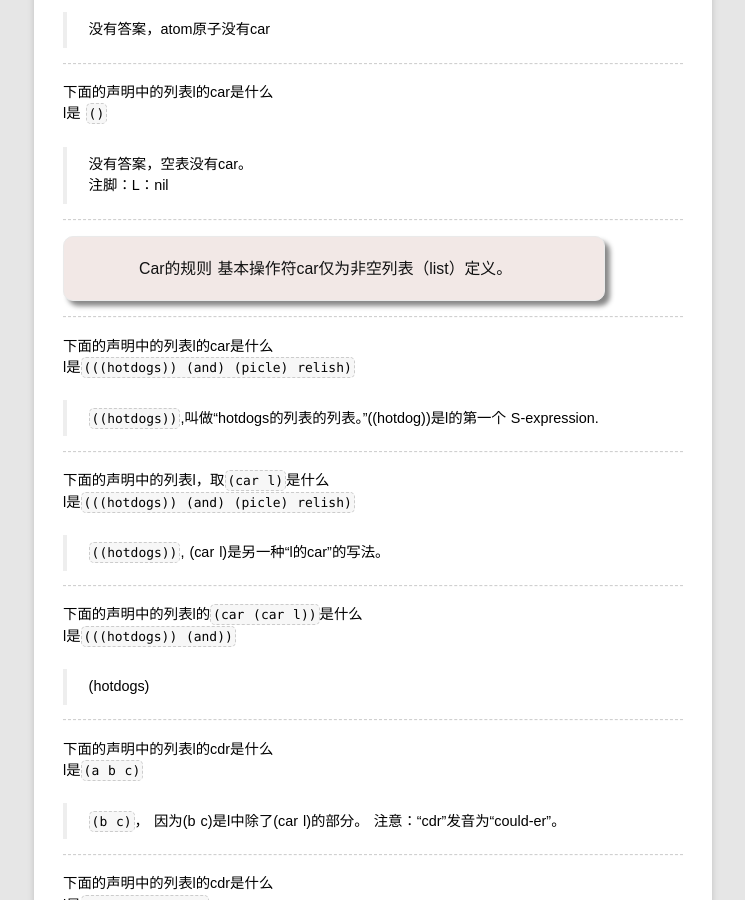
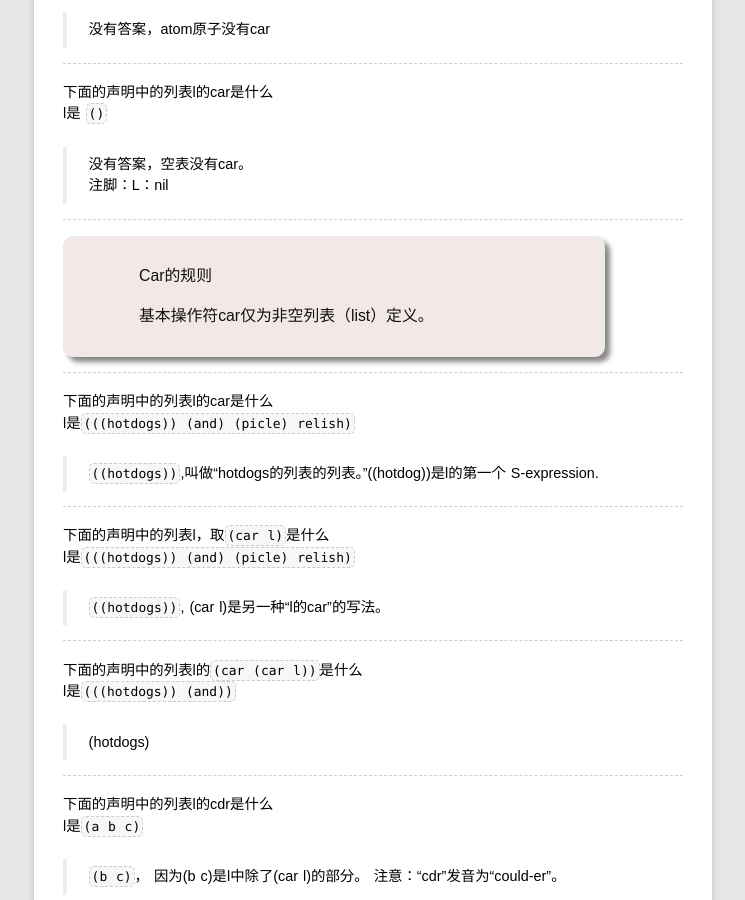
Before and after one commit to rhuichao/uternet.github.io, a Jekyll site: the page built from TLS/01.md, in a window 1280 px wide and 900 px high, scrolled down 3075 px. Shown: the whole window, without its empty margins (267-1012 px from the left). Built offline with Jekyll 4.4.1, drawn with Linux system fonts in a browser that asks for light colours; some web fonts are replaced; Markdown is read by kramdown in place of the engine named in the settings.

Commit message:
new document posted

```diff
--- a/TLS/01.md
+++ b/TLS/01.md
@@ -168,8 +168,8 @@ l是 `()`
 ------------------
 
 <div class="textbox">
-    Car的规则
-    基本操作符car仅为非空列表（list）定义。
+    <p>Car的规则</p>
+    <p>基本操作符car仅为非空列表（list）定义。</p>
 </div>
 
 ------------------
```
